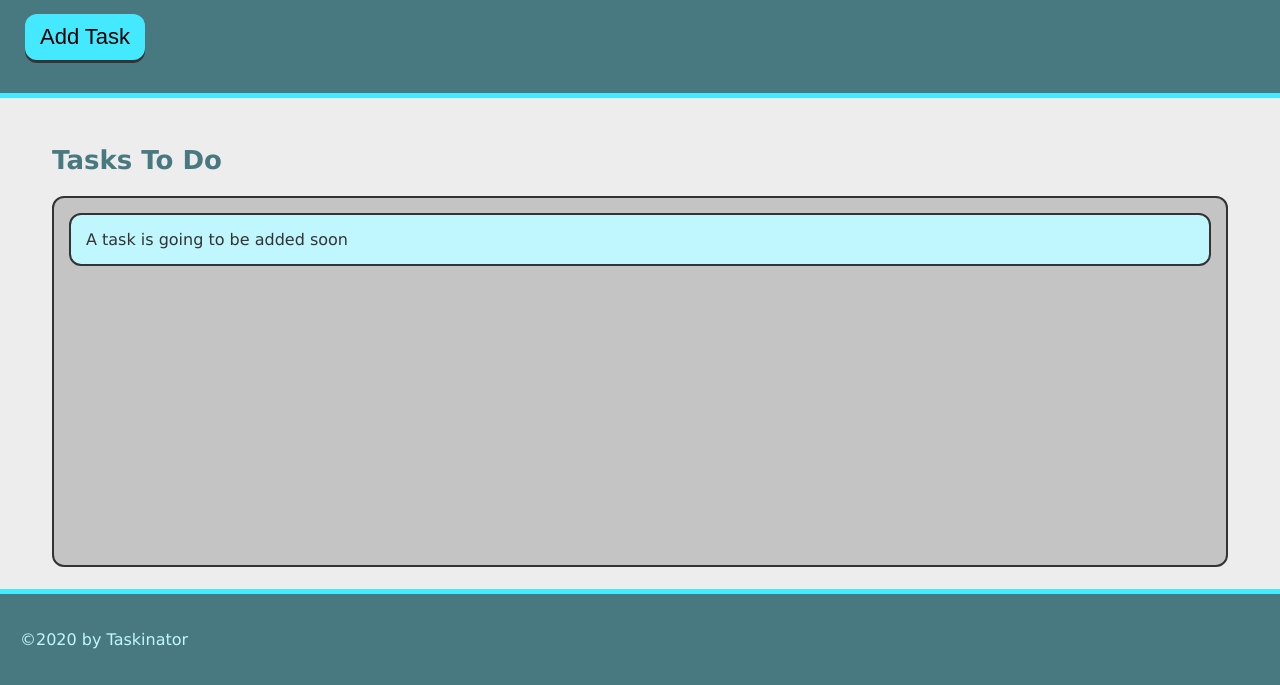
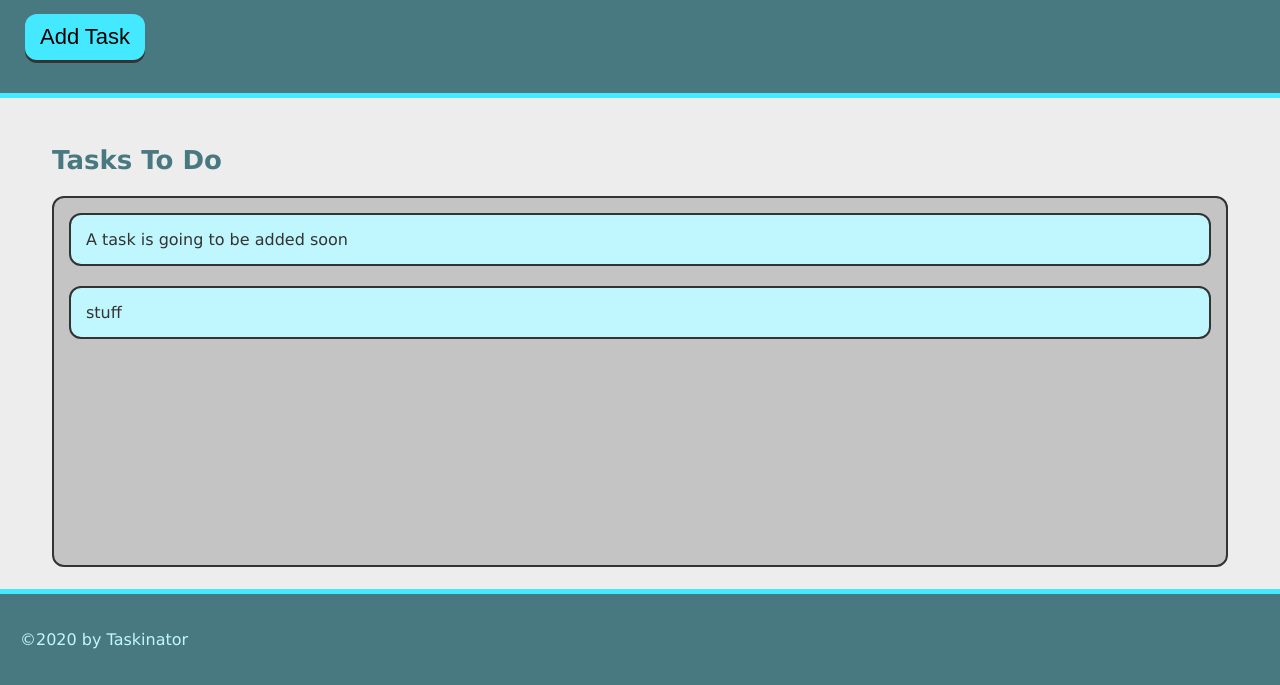
Before and after one commit to JosephRule/taskinator, a plain HTML site: page index.html in a window 1280 px wide. Both pictures are taken after a click on the button "Add Task". Shown: the part 115-800 px from the top of the page. Drawn offline with Linux system fonts and the light colour scheme.

Commit message:
add ability to add task

```diff
--- a/assets/js/script.js
+++ b/assets/js/script.js
@@ -0,0 +1,11 @@
+var buttonEl = document.querySelector("#save-task");
+var tasksToDoEl = document.querySelector("#tasks-to-do") ;
+
+var createTaskHandler = function() {
+        var taskItemEl = document.createElement("li");
+        taskItemEl.textContent = "stuff";
+        taskItemEl.className = "task-item";
+        tasksToDoEl.appendChild(taskItemEl);
+};
+
+buttonEl.addEventListener("click", createTaskHandler);
--- a/index.html
+++ b/index.html
@@ -11,13 +11,13 @@
     <header>
         <h1 class="page-title">Taskinator</h1>
         <p>Click the button below to add a new task!</p>
-        <button class="btn">Add Task</button>
+        <button class="btn" id="save-task">Add Task</button>
     </header>
 
     <main class="page-content">
         <section class="task-list-wrapper">
             <h2 class="list-title">Tasks To Do</h2>
-            <ul class="task-list">
+            <ul class="task-list" id="tasks-to-do">
                 <li class = "task-item">A task is going to be added soon</li>
             </ul>
         </section>
```
